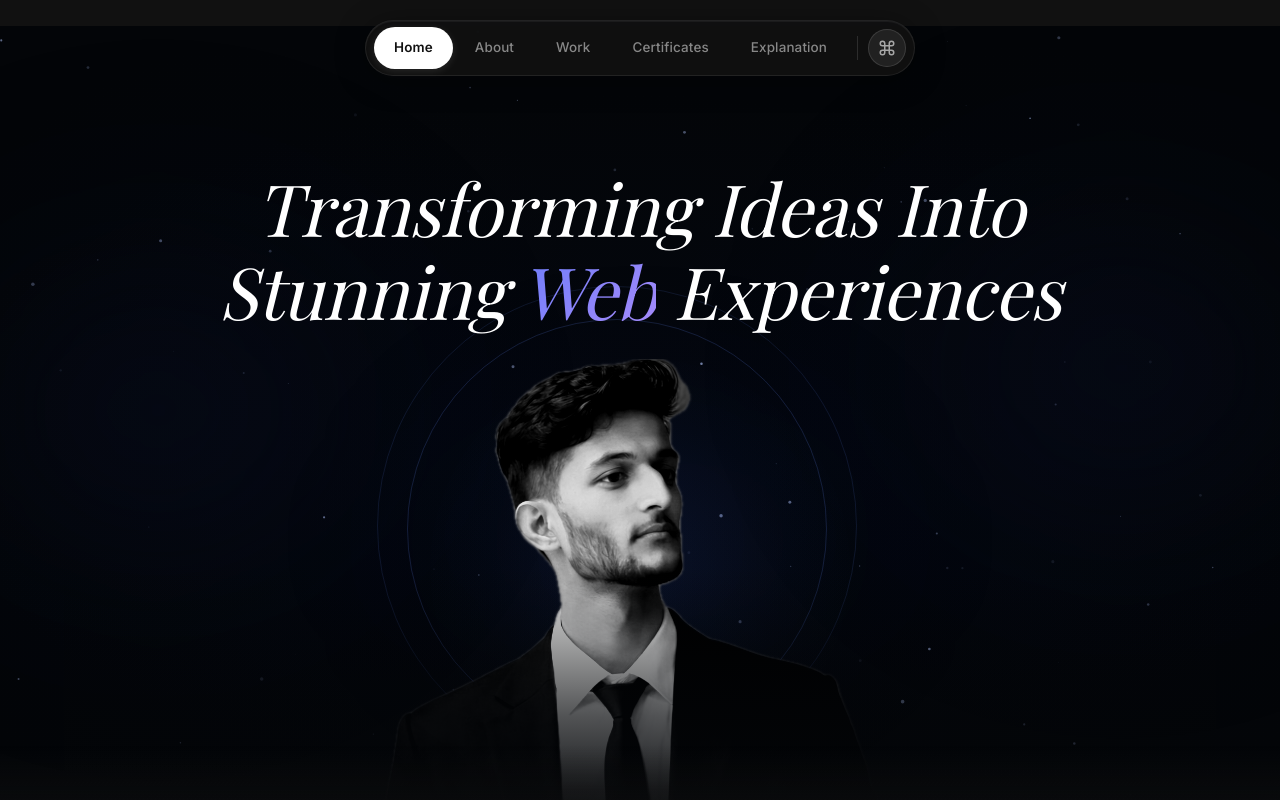
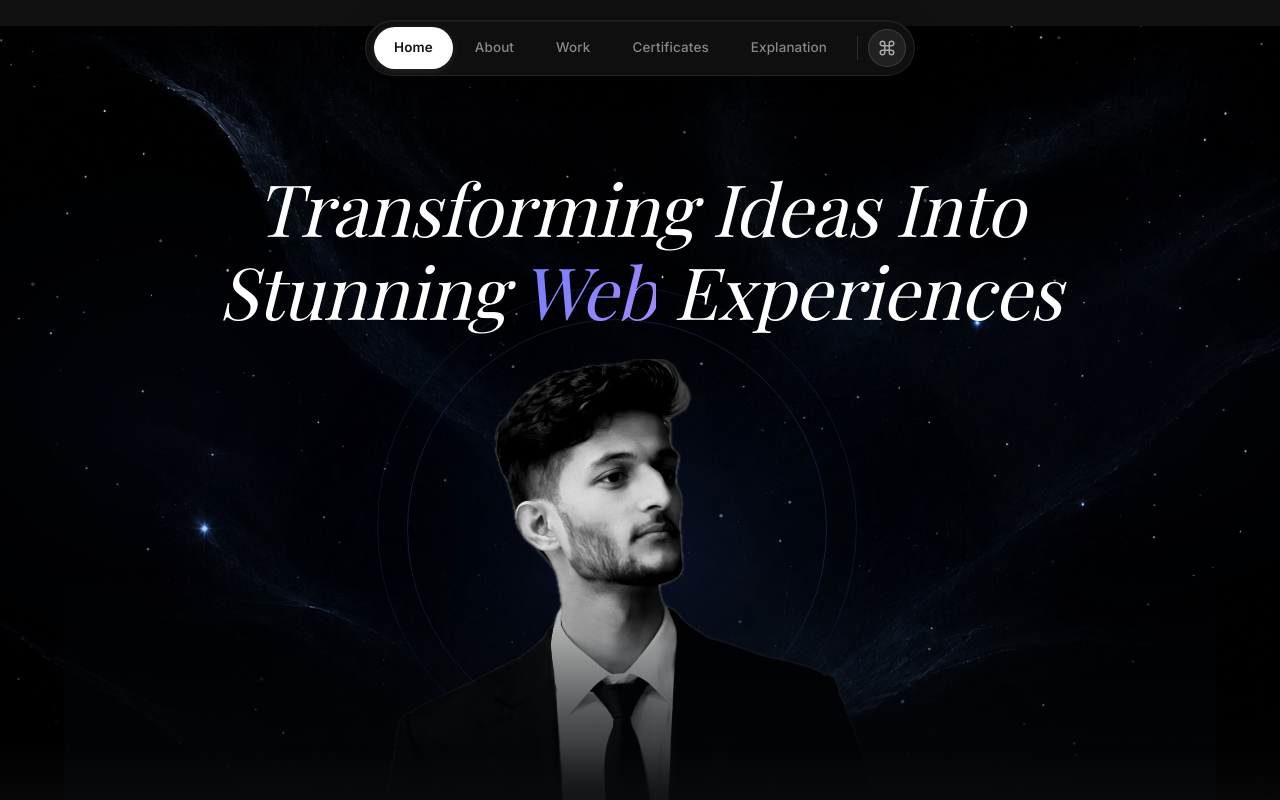
Before and after one commit to Dhruvesh1611/dhruveshshyara_portfolio, a Next.js app: page / in a window 1280 px wide. Shown: the top 800 px of the page. Built offline with nearby package versions, Linux system fonts and the light colour scheme; a web font is replaced by a local one.

Commit message:
feat: update hero section background with new image and styling adjustments

```diff
--- a/src/app/globals.css
+++ b/src/app/globals.css
@@ -1679,10 +1679,10 @@ noscript {
     padding: 130px 5% 0;
     gap: 0;
     background: #030508;
-    background-image:
-        radial-gradient(ellipse 80% 60% at 50% 50%, rgba(6, 12, 30, 0.35) 0%, transparent 70%),
-        radial-gradient(ellipse 50% 80% at 20% 50%, rgba(4, 8, 22, 0.3) 0%, transparent 60%),
-        radial-gradient(ellipse 50% 80% at 80% 50%, rgba(4, 8, 22, 0.3) 0%, transparent 60%);
+    background-image: url('/hero-bg.png');
+    background-size: cover;
+    background-position: center;
+    background-attachment: fixed;
 }
 
 /* Bridge gradient from hero bg to body bg */
```
Also changed, not shown: public/hero-bg.png (added), public/hero-bg1.png (added).
